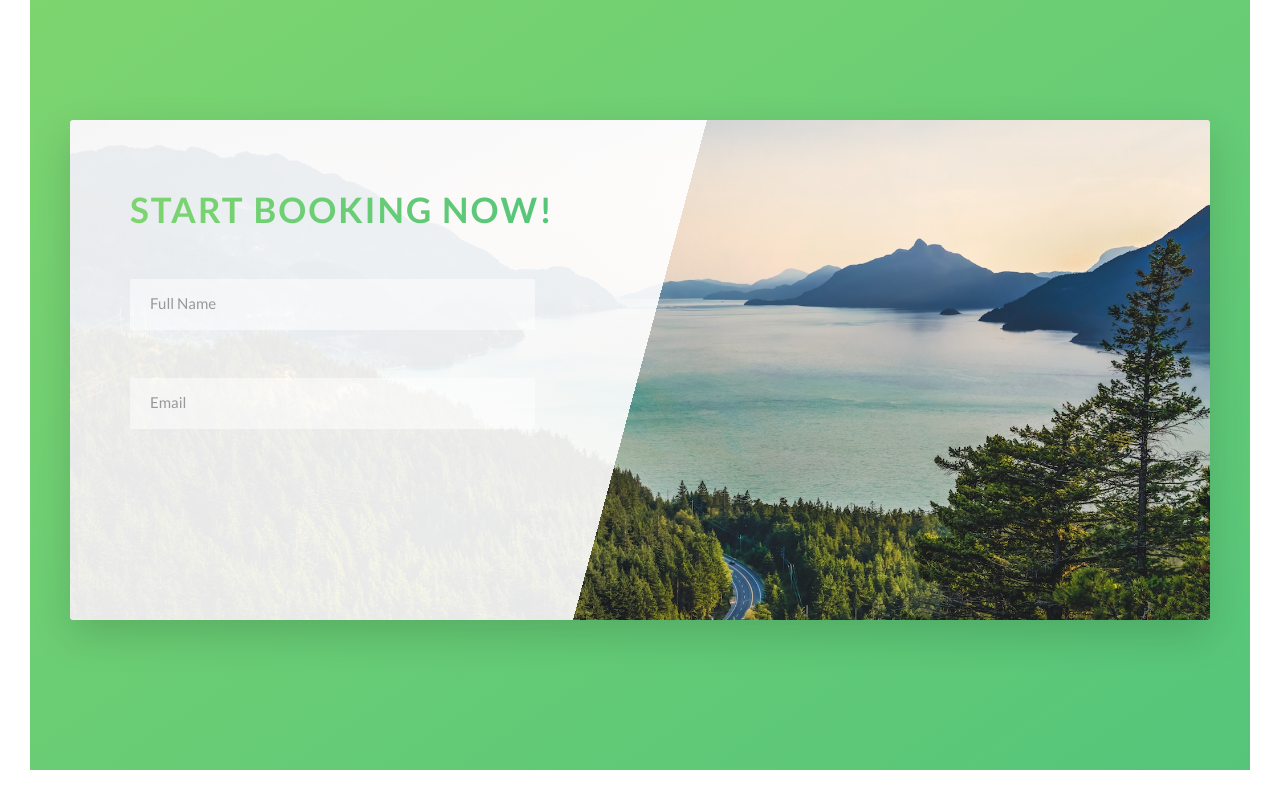
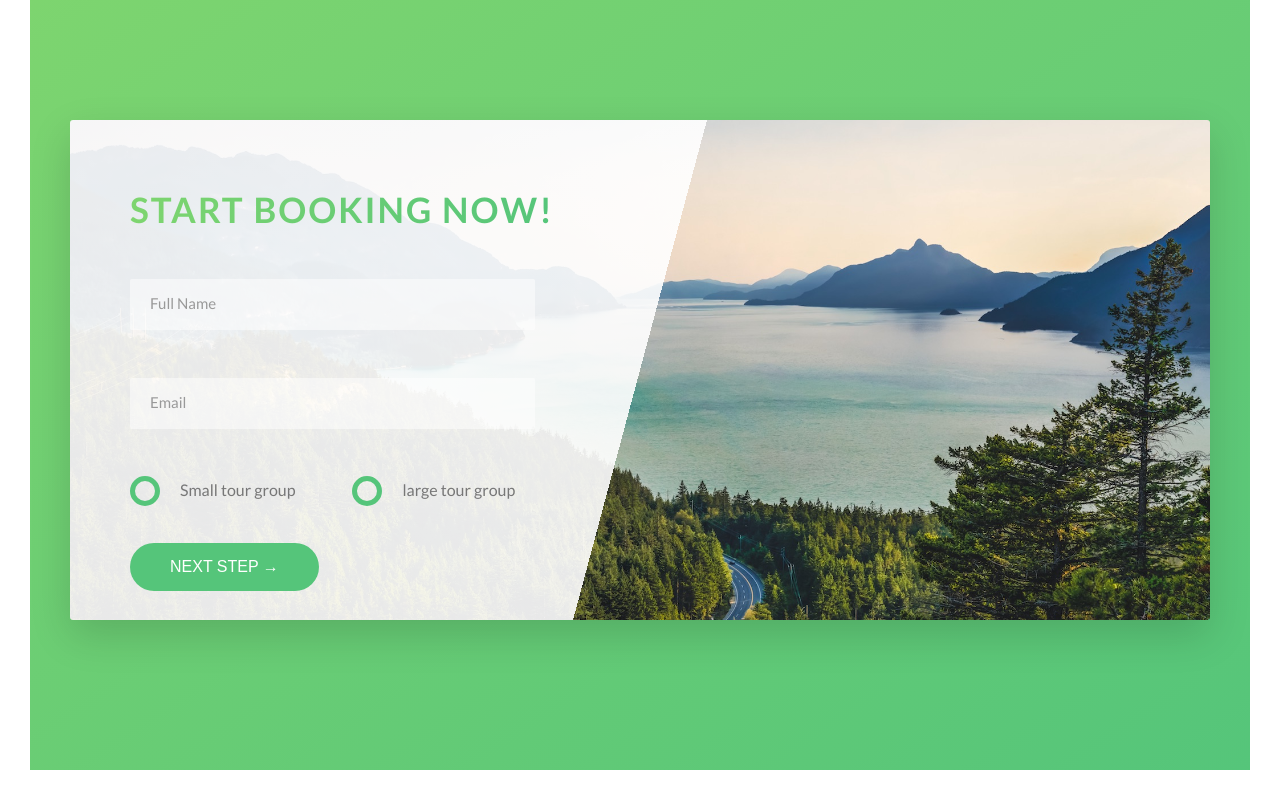
Before and after one commit to neringabickmore/natours-adv-css, a website: page index.html in a window 1280 px wide. Shown: the part 4573-5373 px from the top of the page. Drawn offline with Linux system fonts and the light colour scheme.

Commit message:
Building booking section/ P3

```diff
--- a/index.html
+++ b/index.html
@@ -305,6 +305,26 @@
                                 <input type="email" class="form__input" placeholder="Email" id="email" required>
                                 <label for="email" class="form__label">Email</label>
                             </div>
+
+                            <div class="form__group u-margin-bottom-medium">
+                                <div class="form__radio-group">
+                                    <input type="radio" class="form__radio-input" id="small" name="size">
+                                    <label for="small" class="form__radio-label">Small tour group
+                                        <span class="form__radio-button"></span>
+                                    </label>
+                                </div>
+
+                                <div class="form__radio-group">
+                                    <input type="radio" class="form__radio-input" id="large" name="size">
+                                    <label for="large" class="form__radio-label">large tour group
+                                        <span class="form__radio-button"></span>
+                                    </label>
+                                </div>
+                            </div>
+
+                            <div class="form__group">
+                                <button class="btn btn--green">next step &rarr;</button>
+                            </div>
                         </form>
                     </div>
                 </div>
--- a/sass/base/_utilities.scss
+++ b/sass/base/_utilities.scss
@@ -1,7 +1,7 @@
-.u-center-text { text-align: center; }
+.u-center-text { text-align: center !important; }
 
-.u-margin-bottom-big { margin-bottom: 8rem;}
-.u-margin-bottom-medium { margin-bottom: 4rem;}
-.u-margin-bottom-small { margin-bottom: 1.5rem;}
+.u-margin-bottom-big { margin-bottom: 8rem !important;}
+.u-margin-bottom-medium { margin-bottom: 4rem !important;}
+.u-margin-bottom-small { margin-bottom: 1.5rem !important;}
 
-.u-margin-top { margin-top: 10rem;}
+.u-margin-top { margin-top: 10rem !important;}
--- a/sass/components/_button.scss
+++ b/sass/components/_button.scss
@@ -1,4 +1,6 @@
 .btn {
+    &,
+    // if above specified it applies to general btn element
     &:link,
     &:visited {
         text-transform: uppercase;
@@ -10,6 +12,10 @@
         transition: all .2s;
         position: relative;
         font-size: $default-font-size;
+
+        // change for the <button> element
+        border: none;
+        cursor: pointer;
     }
     &:hover {
         transform: translateY(-3px);
@@ -23,7 +29,9 @@
         }
     }
 
-    &:active {
+    &:active,
+    &:focus {
+        outline: none;
         /* related to initial link state */
         transform: translateY(-1px);
         box-shadow: 0 .5rem 1rem rgba($color-black,.2);
--- a/sass/components/_form.scss
+++ b/sass/components/_form.scss
@@ -18,6 +18,7 @@
         border-bottom: 3px solid transparent;
         width: 90%;
         display: block;
+        transition: all .3s;
 
         &:focus {
             // removes blue line
@@ -51,8 +52,57 @@
         opacity: 0;
         visibility: hidden;
         transform: translateY(-4rem);
+    }
 
+    &__radio-group {
+        width: 49%;
+        display: inline-block;
+    }
 
+    &__radio-input {
+        display: none;
+    }
+
+    &__radio-label {
+
+        font-size: $default-font-size;
+        cursor: pointer;
+        // connected to position absolute in child element
+        position: relative;
+        padding-left: 5rem;
+    }
+
+    &__radio-button {
+         height: 3rem;
+         width: 3rem;
+         border: 5px solid $color-primary;
+         border-radius: 50%;
+         display: inline-block;
+         // connected to position relative in parent element
+         position: absolute;
+         left: 0;
+         top: -.4rem;
+
+        &::after {
+            content: "";
+            display: block;
+            height: 1.3rem;
+            width: 1.3rem;
+            border-radius: 50%;
+            position: absolute;
+            top: 50%;
+            left: 50%;
+            transform: translate(-50%, -50%);
+            background-color: $color-primary;
+            opacity: 0;
+            transition: opacity .2s;
+        }
+    }
+
+    &__radio-input:checked ~ &__radio-label &__radio-button::after {
+        // hit label, radio input is checked
+        // select sibling and then the child of it
+        opacity: 1;
     }
 
 }
```
Also changed, not shown: css/style.css.
